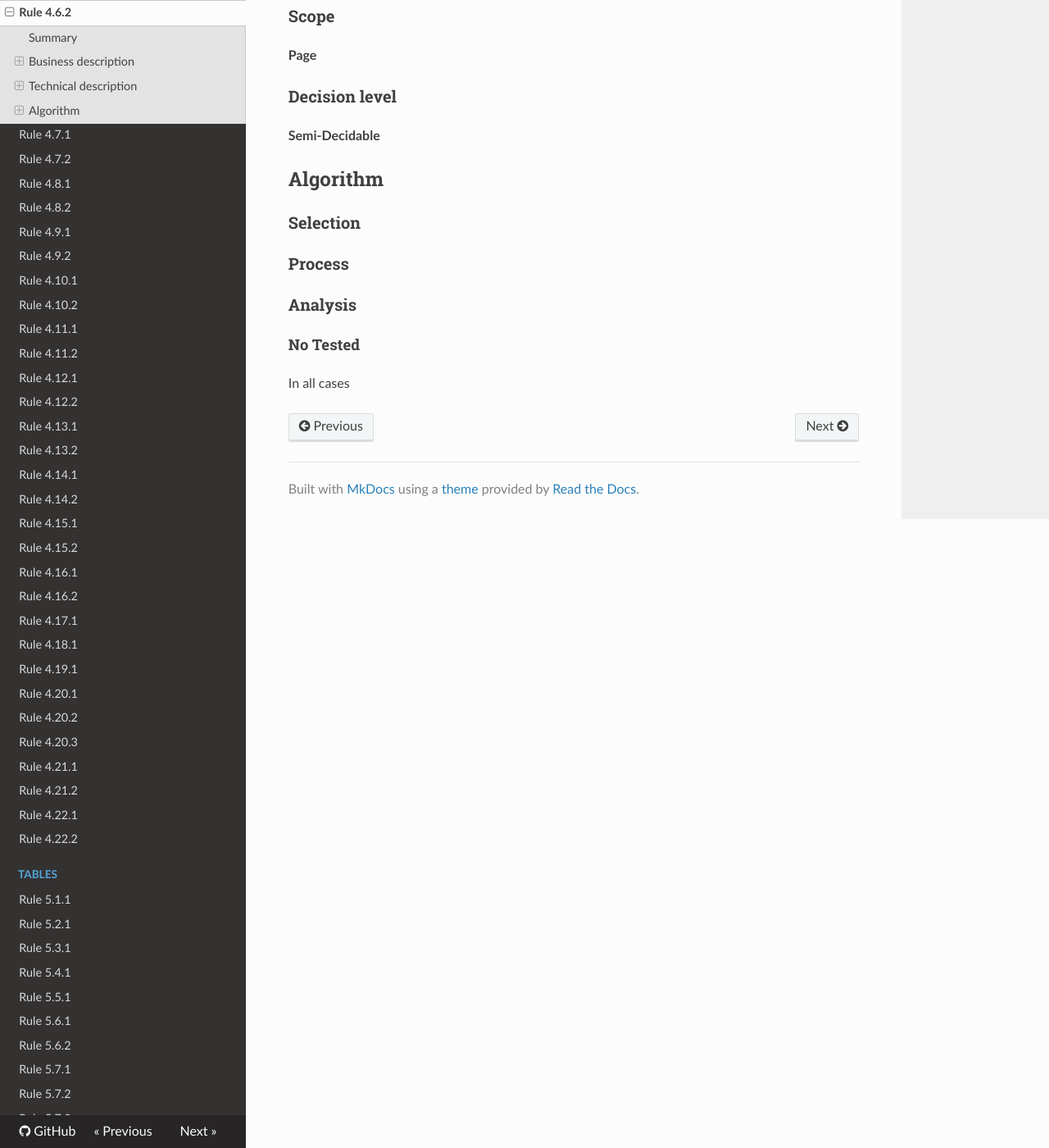
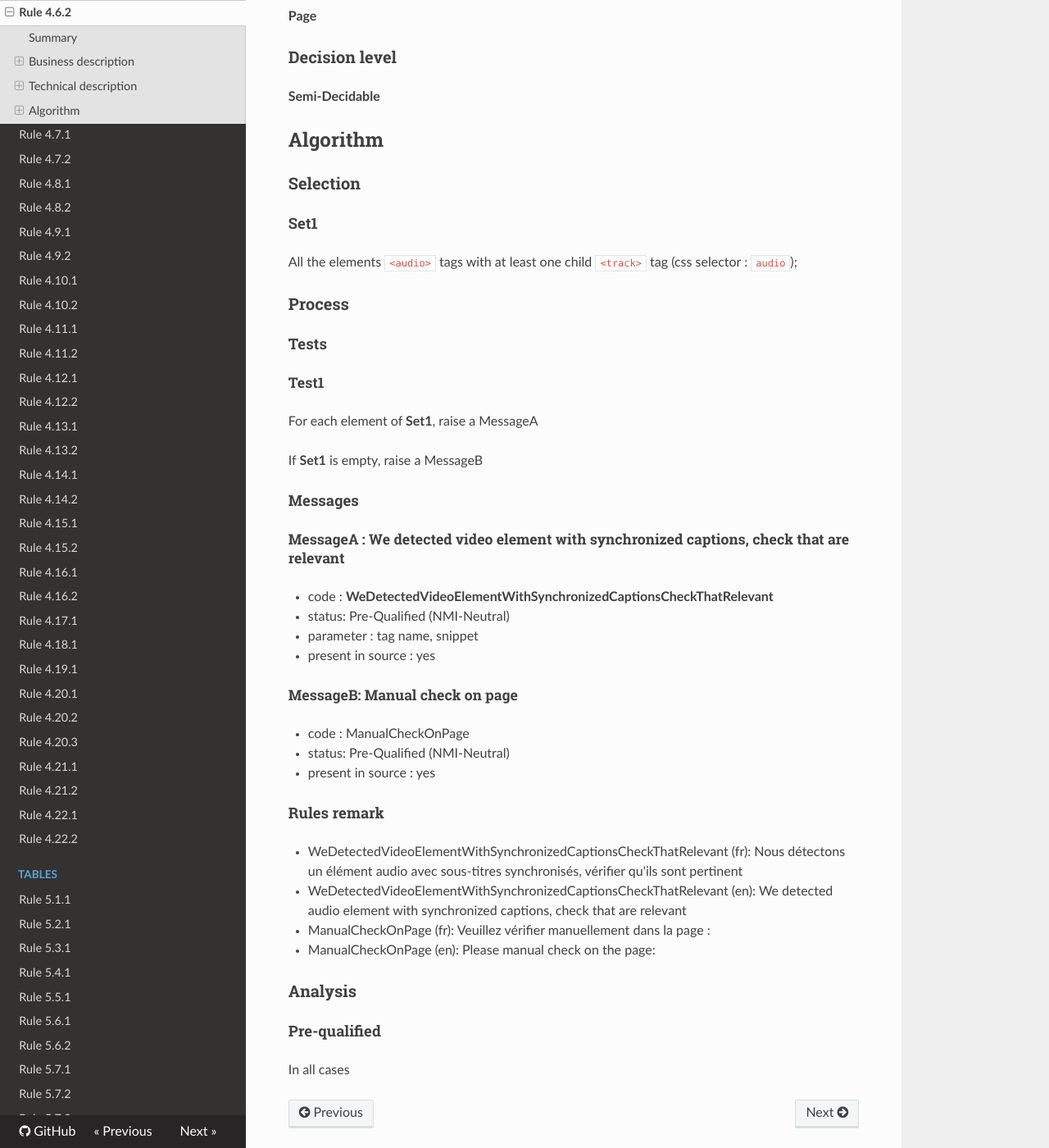
Before and after one commit to Tanaguru/RGAA3-2016, an MkDocs documentation site: the page built from docs/Rule-4-6-2.md, in a window 1280 px wide and 1400 px high, scrolled down 858 px. Shown: the whole window at 82% size. Built offline with MkDocs 1.6.1, drawn with Linux system fonts in a browser that asks for light colours; nearby versions of some CDN libraries; old or Windows-style settings are respelled for this version of MkDocs.

Commit message:
Update tests 4.6.2

```diff
--- a/docs/Rule-4-6-2.md
+++ b/docs/Rule-4-6-2.md
@@ -1,26 +1,24 @@
 # Rule 4.6.2
 
 ## Summary
-
-No-check rule
 
 ## Business description
 
 ### Criterion
 
-[4.6](http://references.modernisation.gouv.fr/referentiel-technique-0#crit-4-6)
+[4.6](http://references.modernisation.gouv.fr/rgaa/criteres.html#crit-4-6)
 
 ###Test
 
-[4.6.2](http://references.modernisation.gouv.fr/referentiel-technique-0#test-4-6-2)
+[4.6.2](http://references.modernisation.gouv.fr/rgaa/criteres.html#test-4-6-2)
 
 ### Description
 
 Chaque <a href="http://references.modernisation.gouv.fr/referentiel-technique-0#mMediaTemp">m&eacute;dia temporel</a> synchronis&eacute; en direct v&eacute;rifie-t-il une de ces conditions ?
 
- *  Les <a href="http://references.modernisation.gouv.fr/referentiel-technique-0#mSsTitreSynchro">sous-titres synchronis&eacute;s</a> sont pertinents
- *  Les <a href="http://references.modernisation.gouv.fr/referentiel-technique-0#mSsTitreSynchro">sous-titres synchronis&eacute;s</a> de la version alternative sont pertinents
- *  La <a href="http://references.modernisation.gouv.fr/referentiel-technique-0#mTranscriptTextuel">transcription textuelle</a> est pertinente
+ *  Les <a href="http://references.modernisation.gouv.fr/rgaa/glossaire.html#soustitres-synchroniss-objet-multimdia">sous-titres synchronis&eacute;s</a> sont pertinents
+ *  Les <a href="http://references.modernisation.gouv.fr/rgaa/glossaire.html#soustitres-synchroniss-objet-multimdia">sous-titres synchronis&eacute;s</a> de la version alternative sont pertinents
+ *  La <a href="http://references.modernisation.gouv.fr/rgaa/glossaire.html#transcription-textuelle-media-temporel">transcription textuelle</a> est pertinente
 
 
 ### Level
@@ -41,10 +39,45 @@ Chaque <a href="http://references.modernisation.gouv.fr/referentiel-technique-0#
 
 ### Selection
 
+#### Set1
+
+All the elements `<audio>` tags with at least one child `<track>` tag (css selector : `audio`);
+
 ### Process
+
+#### Tests
+
+##### Test1
+
+For each element of **Set1**, raise a MessageA
+
+If **Set1** is empty, raise a MessageB
+
+#### Messages
+
+##### MessageA : We detected video element with synchronized captions, check that are relevant
+
+-    code : **WeDetectedVideoElementWithSynchronizedCaptionsCheckThatRelevant**
+-    status: Pre-Qualified (NMI-Neutral)
+-    parameter : tag name, snippet
+-    present in source : yes
+
+##### MessageB: Manual check on page
+
+-   code : ManualCheckOnPage
+-   status: Pre-Qualified (NMI-Neutral)
+-   present in source : yes
+
+#### Rules remark
+
+ * WeDetectedVideoElementWithSynchronizedCaptionsCheckThatRelevant (fr): Nous d&eacute;tectons un &eacute;l&eacute;ment audio avec sous-titres synchronis&eacute;s, v&eacute;rifier qu'ils sont pertinent
+ * WeDetectedVideoElementWithSynchronizedCaptionsCheckThatRelevant (en): We detected audio element with synchronized captions, check that are relevant
+
+ * ManualCheckOnPage (fr): Veuillez v&eacute;rifier manuellement dans la page :
+ * ManualCheckOnPage (en): Please manual check on the page:
 
 ### Analysis
 
-#### No Tested
+#### Pre-qualified
 
 In all cases
```
